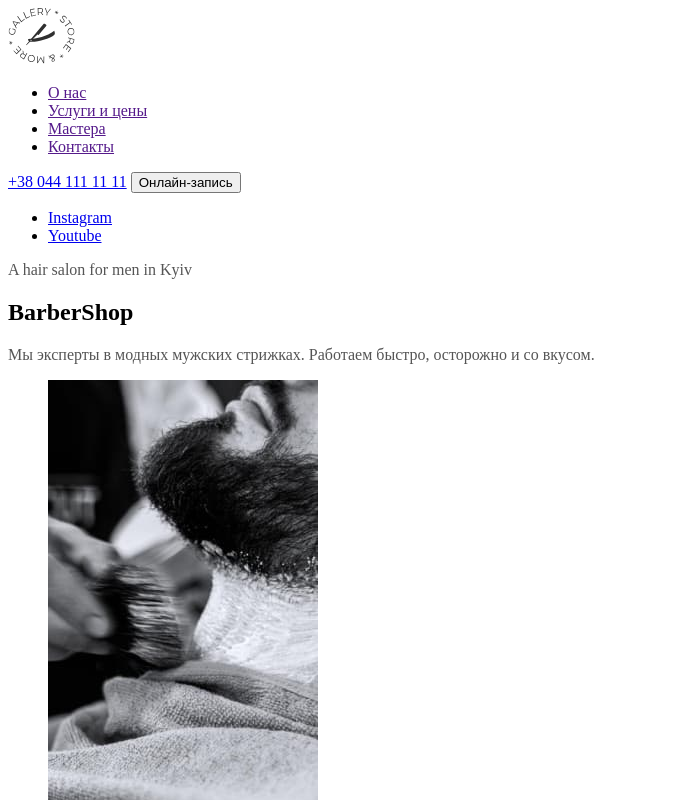
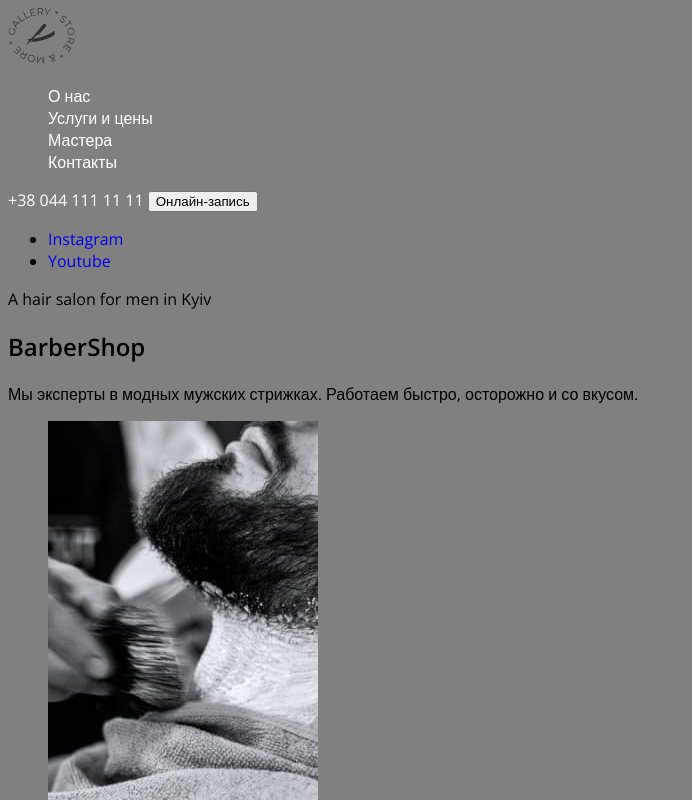
Before and after one commit to Scumsy/barber-shop, a plain HTML site: page index.html in a window 1280 px wide. Shown: the top 800 px of the page, without its empty margins (0-692 px from the left). Drawn offline with nearby package versions, Linux system fonts and the light colour scheme.

Commit message:
styles added to nav

```diff
--- a/css/styles.css
+++ b/css/styles.css
@@ -6,6 +6,27 @@
   --main-text-color: #555555;
   --alt-text-color: #9da4bd;
 }
-p {
-  color: var(--main-text-color);
+body {
+  font-family: 'Open Sans', sans-serif;
+  background-color: grey;
 }
+a {
+  text-decoration: none;
+}
+
+/* Header styles */
+.nav-list {
+  list-style: none;
+}
+.nav-list-item {
+  color: var(--white-color);
+}
+.nav-list-item:hover,
+.nav-list-item:focus {
+  color: #ff6c00;
+}
+.nav-btn:hover,
+.nav-btn:focus {
+  background-color: #ff6c00;
+}
+/* Main section styles */
--- a/index.html
+++ b/index.html
@@ -6,21 +6,25 @@
     <meta name="viewport" content="width=device-width, initial-scale=1.0">
     <title>Barbershop</title>
     <link rel="stylesheet" href="./css/styles.css">
+    <link rel="preconnect" href="https://fonts.googleapis.com">
+    <link rel="preconnect" href="https://fonts.gstatic.com" crossorigin>
+    <link href="https://fonts.googleapis.com/css2?family=Open+Sans:wght@400;600&family=Raleway:wght@700&display=swap"
+        rel="stylesheet">
 </head>
 <body>
     <header>
         <a href="">
             <img src="./images/logo.svg" alt="лого сайта">
         </a>
-        <nav>
-            <ul>
-                <li><a href="">О нас</a></li>
-                <li><a href="">Услуги и цены</a></li>
-                <li><a href="">Мастера</a></li>
-                <li><a href="">Контакты</a></li>
+        <nav class="nav-section">
+            <ul class="nav-list">
+                <li><a class="nav-list-item" href="#about-us">О нас</a></li>
+                <li><a class="nav-list-item" href="#pricing">Услуги и цены</a></li>
+                <li><a class="nav-list-item" href="#masters">Мастера</a></li>
+                <li><a class="nav-list-item" href="#contacts">Контакты</a></li>
             </ul>
-            <a href="tel:+380441111111">+38 044 111 11 11</a>
-            <button type="button">Онлайн-запись</button>
+            <a class="nav-list-item" href="tel:+380441111111">+38 044 111 11 11</a>
+            <button class="nav-btn" type="button">Онлайн-запись</button>
         </nav>
     </header>
     <main>
@@ -43,7 +47,7 @@
                 <li><img src="./images/img-1.jpg" alt="Барбер бреет шею" width="270" height="445"></li>
                 <li><img src="./images/img-2.jpg" alt="Барбеет делает окантовку" width="270" height="445"></li>
             </ul>
-            <p>О НАС</p>
+            <p id="about-us">О НАС</p>
             <h2>Лучший Барбершоп твоего города</h2>
             <p>Если ты хочешь добавить в свой образ больше уверенности – тебе точно к нам</p>
             <p>Мы команда, которая никогда не останавливается на достигнутом и жаждет перемен. И когда ты попадешь в руки нашего
@@ -53,7 +57,7 @@
         </section>
         <section>
             <p>Проведи время в компании лучших мастеров</p>
-            <h2>Услуги и цены</h2>
+            <h2 id="pricing">Услуги и цены</h2>
             <ul>
                 <li>
                     <p>Мужская стрижка</p>
@@ -117,7 +121,7 @@
         </section>
         <section>
             <p>для настоящих ценителей атмосферы</p>
-            <h2>Наши мастера</h2>
+            <h2 id="masters">Наши мастера</h2>
             <ul>
                 <li>
                     <img src="./images/masters_1.jpg" alt="John Smith" width="370" height="346">
@@ -156,7 +160,7 @@
             </form>
         </section>
         <section>
-            <h2>Контакты</h2>
+            <h2 id="contacts">Контакты</h2>
             <address>
                 <ul>
                     <li><a href="https://goo.gl/maps/ZrgGKMT4UtuqtZ4d6" target="_blank" rel="noopener noreferrer nofollow noindex">ул. Васильковская, 7А Киев, 08132</a></li>
```
